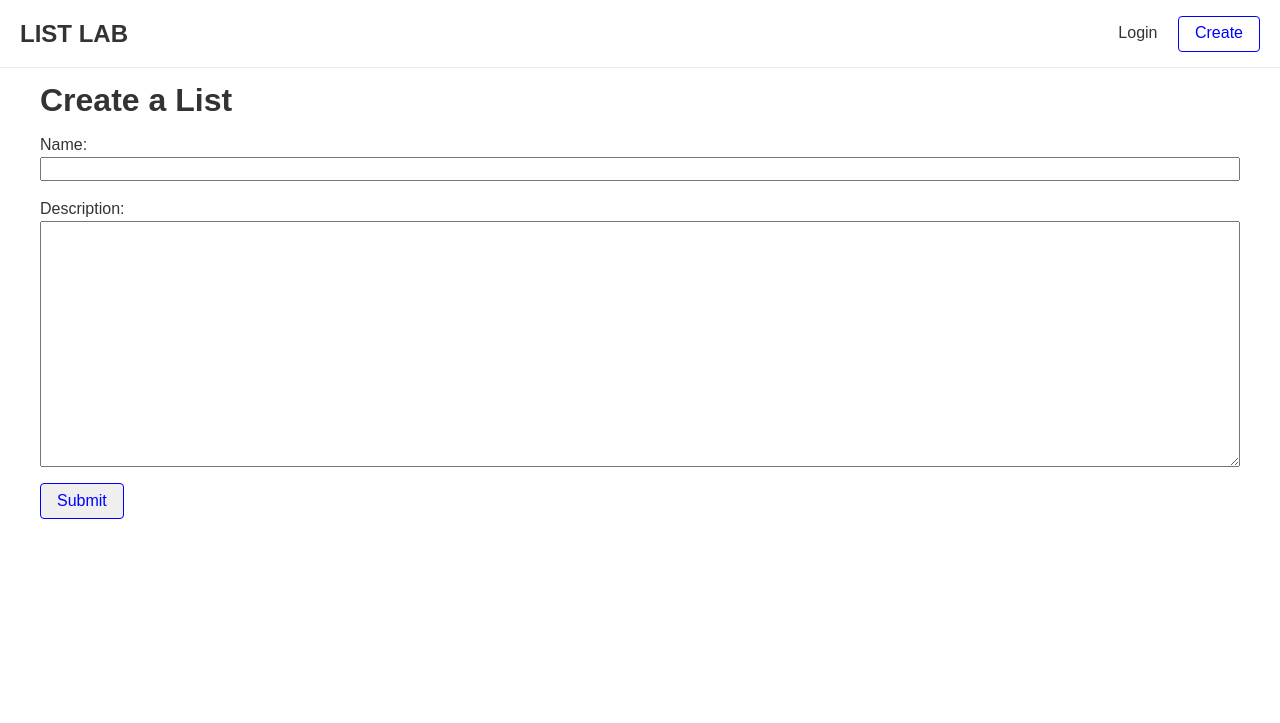
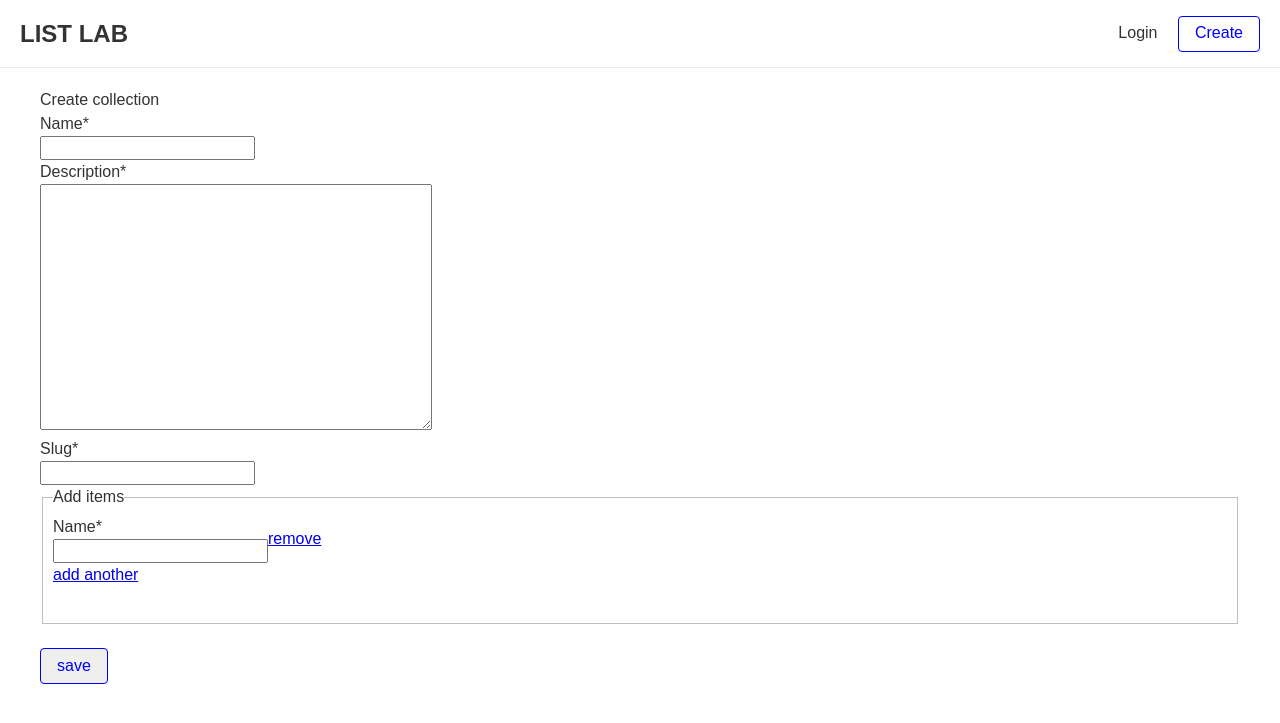
Before and after one commit to jcloughley2/inventory-app, a Django app: page /accounts/create_list/ in a window 1280 px wide. Shown: the top 723 px of the page. Run offline with Django 3.2, Linux system fonts and the light colour scheme; some libraries are stand-ins or nearby versions.

Commit message:
Add ability to add/remove items from a list. Next, auto generate slug based on list name

```diff
--- /dev/null
+++ b/collection/custom_layout_object.py
@@ -0,0 +1,16 @@
+from crispy_forms.layout import LayoutObject, TEMPLATE_PACK
+from django.shortcuts import render
+from django.template.loader import render_to_string
+
+class Formset(LayoutObject):
+    template = "lists/formset.html"
+
+    def __init__(self, formset_name_in_context, template=None):
+        self.formset_name_in_context = formset_name_in_context
+        self.fields = []
+        if template:
+            self.template = template
+
+    def render(self, form, form_style, context, template_pack=TEMPLATE_PACK):
+        formset = context[self.formset_name_in_context]
+        return render_to_string(self.template, {'formset': formset})
--- a/collection/forms.py
+++ b/collection/forms.py
@@ -1,8 +1,64 @@
-from django.forms import ModelForm
+# from django.forms import ModelForm
+# from collection.models import List, Item
+# from django.forms.models import inlineformset_factory
 
-from collection.models import List, Item
+# class ListForm(ModelForm):
+#     class Meta:
+#         model = List
+#         fields = ('name', 'description',)
 
-class ListForm(ModelForm):
+# class ItemForm(ModelForm):
+#     class Meta:
+#         model = Item
+#         exclude = ()
+
+# ItemFormSet = inlineformset_factory(List, Item, form=ItemForm, extra=1, can_delete=True)
+
+
+from django import forms
+from .models import *
+from django.forms.models import inlineformset_factory
+
+class ItemForm(forms.ModelForm):
+
+    class Meta:
+        model = Item
+        exclude = ()
+
+ItemFormSet = inlineformset_factory(List, Item, form=ItemForm, fields=['name'], extra=1, can_delete=True)
+
+from crispy_forms.helper import FormHelper
+from crispy_forms.layout import Layout, Field, Fieldset, Div, HTML, ButtonHolder, Submit
+from .custom_layout_object import *
+
+class ListForm(forms.ModelForm):
+
     class Meta:
         model = List
-        fields = ('name', 'description',)
+        exclude = ()
+
+    def __init__(self, *args, **kwargs):
+        super(ListForm, self).__init__(*args, **kwargs)
+        self.helper = FormHelper()
+        self.helper.form_tag = True
+        self.helper.form_class = 'form-horizontal'
+        self.helper.label_class = 'col-md-3 create-label'
+        self.helper.field_class = 'col-md-9'
+        self.helper.layout = Layout(
+            Div(
+                Field('name'),
+                Field('description'),
+                Field('slug'),
+                Fieldset('Add items',
+                    Formset('items')), #what?
+                HTML("<br>"),
+                ButtonHolder(Submit('submit', 'save')),
+                )
+            )
+
+# class FamilyMemberForm(ModelForm):
+#     class Meta:
+#         model = FamilyMember
+#         exclude = ()
+
+# FamilyMemberFormSet = inlineformset_factory(Profile, FamilyMember, form=FamilyMemberForm, extra=1)
--- a/collection/models.py
+++ b/collection/models.py
@@ -15,7 +15,7 @@ class List(models.Model):
 class Item(models.Model):
     name = models.CharField(max_length=255)
 
-    list = models.ForeignKey(List, related_name='includeditems', on_delete=models.CASCADE,
+    list = models.ForeignKey(List, related_name='includeditems', on_delete=models.CASCADE, #could be a problem?
         blank=True, null=True)
 
     def __str__(self):
--- a/collection/templates/base.html
+++ b/collection/templates/base.html
@@ -19,14 +19,11 @@
         <link rel="apple-touch-icon" href="/docs/4.4/assets/img/favicons/apple-touch-icon.png" sizes="180x180">
         <link rel="icon" href="/docs/4.4/assets/img/favicons/favicon-32x32.png" sizes="32x32" type="image/png">
         <link rel="icon" href="/docs/4.4/assets/img/favicons/favicon-16x16.png" sizes="16x16" type="image/png">
-        <link rel="manifest" href="/docs/4.4/assets/img/favicons/manifest.json">
+        <!-- <link rel="manifest" href="/docs/4.4/assets/img/favicons/manifest.json"> -->
         <link rel="mask-icon" href="/docs/4.4/assets/img/favicons/safari-pinned-tab.svg" color="#563d7c">
         <link rel="icon" href="/docs/4.4/assets/img/favicons/favicon.ico">
         <meta name="msapplication-config" content="/docs/4.4/assets/img/favicons/browserconfig.xml">
         <meta name="theme-color" content="#563d7c">
-
-        <!-- Custom styles for this template -->
-        <link href="album.css" rel="stylesheet">
 
         {% block header %}{% endblock header %}
     </head>
--- a/collection/templates/lists/create_list.html
+++ b/collection/templates/lists/create_list.html
@@ -1,13 +1,19 @@
 {% extends 'base.html' %}
+{% load crispy_forms_tags %}
+
 {% block title %}
     Create a List - {{ block.super }}
 {% endblock title %}
 
 {% block content %}
-    <h1>Create a List</h1>
-    <form role="form" action="" method="post">
-        {% csrf_token %}
-        {{ form.as_p }}
-        <input type="submit" value="Submit" />
-    </form>
-{% endblock %}
+<div class="container">
+    <div class="card">
+        <div class="card-header">
+            Create collection
+        </div>
+        <div class="card-body">
+             {% crispy form %}
+        </div>
+    </div>
+</div>
+{% endblock content %}
--- /dev/null
+++ b/collection/templates/lists/formset.html
@@ -0,0 +1,35 @@
+{% load crispy_forms_tags %}
+{% load staticfiles %}
+<table>
+{{ formset.management_form|crispy }}
+
+    {% for form in formset.forms %}
+            <tr class="{% cycle 'row1' 'row2' %} formset_row-{{ formset.prefix }}">
+                {% for field in form.visible_fields %}
+                <td>
+                    {# Include the hidden fields in the form #}
+                    {% if forloop.first %}
+                        {% for hidden in form.hidden_fields %}
+                            {{ hidden }}
+                        {% endfor %}
+                    {% endif %}
+                    {{ field.errors.as_ul }}
+                    {{ field|as_crispy_field }}
+                </td>
+                {% endfor %}
+            </tr>
+    {% endfor %}
+
+</table>
+<br>
+<script src="//ajax.googleapis.com/ajax/libs/jquery/2.1.3/jquery.min.js">
+</script>
+<script src="{% static 'libraries/jquery.formset.js' %}">
+</script>
+<script type="text/javascript">
+    $('.formset_row-{{ formset.prefix }}').formset({
+        addText: 'add another',
+        deleteText: 'remove',
+        prefix: '{{ formset.prefix }}',
+    });
+</script>
--- a/collection/views.py
+++ b/collection/views.py
@@ -8,18 +8,12 @@ from django.forms.models import inlineformset_factory
 from django.http import HttpResponse
 #from django.views.generic.list import ListView
 from django.views.generic.list import ListView
+from django.views.generic.detail import DetailView
 
 class Home(ListView):
    model = List
 
-def list_detail(request, slug):
-    # grab the object...
-    list = List.objects.get(slug=slug)
 
-    # and pass to the template
-    return render(request, 'lists/list_detail.html', {
-        'list': list,
-    })
 
 def create_list(request):
     form_class = ListForm
@@ -100,3 +94,60 @@ def browse_by_name(request, initial=None):
         'lists': lists,
         'initial': initial,
     })
+
+from .models import *
+from .forms import *
+from django.views.generic.edit import CreateView, UpdateView
+from django.urls import reverse_lazy
+from django.db import transaction
+
+class ListCreate(CreateView):
+    model = List
+    template_name = 'lists/list_create.html'
+    form_class = ListForm
+    success_url = None
+
+    def get_context_data(self, **kwargs):
+        data = super(ListCreate, self).get_context_data(**kwargs) #what?
+
+        # data.slug = slugify(list.name)
+        if self.request.POST:
+            data['items'] = ItemFormSet(self.request.POST) #what?
+        else:
+            data['items'] = ItemFormSet() #what?
+        return data
+
+    def form_valid(self, form):
+        context = self.get_context_data()
+        items = context['items']
+        with transaction.atomic():
+            form.instance.created_by = self.request.user
+            # form.instance.slug = 'testslug2'
+            self.object = form.save()
+            self.object.user = self.request.user
+            # self.object.slug = slugify(self.object.name)
+            if items.is_valid():
+                items.instance = self.object
+                items.save()
+        return super(ListCreate, self).form_valid(form)
+
+    def get_success_url(self):
+        return reverse_lazy('list_detail', kwargs={'slug': self.object.slug})
+
+
+class ListDetail(DetailView):
+    model = List
+    template_name = 'lists/list_detail.html'
+
+    def get_context_data(self, **kwargs):
+        context = super(ListDetail, self).get_context_data(**kwargs)
+        return context
+
+# def list_detail(request, slug):
+#     # grab the object...
+#     list = List.objects.get(slug=slug)
+
+#     # and pass to the template
+#     return render(request, 'lists/list_detail.html', {
+#         'list': list,
+#     })
--- a/oiocha/settings.py
+++ b/oiocha/settings.py
@@ -37,6 +37,8 @@ INSTALLED_APPS = [
     'django.contrib.messages',
     'django.contrib.staticfiles',
     'registration',
+    'crispy_forms',
+    'dynamic_formsets',
 ]
 
 MIDDLEWARE = [
--- a/oiocha/urls.py
+++ b/oiocha/urls.py
@@ -11,20 +11,20 @@ from django.contrib.auth.views import(
 from collection.backends import MyRegistrationView
 from django.views.generic import ListView, TemplateView, RedirectView
 from django.urls import path
-from collection.views import Home
+from collection.views import Home, ListCreate, ListDetail
 
 urlpatterns = [
     path('',Home.as_view(template_name='index.html'),name='home'),
+    path('accounts/create_list/', ListCreate.as_view(template_name='lists/create_list.html'), name='registration_create_list'),
+    path('lists/<slug>/', ListDetail.as_view(template_name='lists/list_detail.html'), name='list_detail'),
     path('about/',TemplateView.as_view(template_name='about.html'),name='about'),
     path('contact/',TemplateView.as_view(template_name='contact.html'),name='contact'),
-    path('lists/<slug>/', views.list_detail,name='list_detail'),
     path('lists/<slug>/edit/', views.edit_list,name='edit_list'),
     path('accounts/password/reset/',PasswordResetView.as_view(),name="password_reset"),
     path('accounts/password/reset/done/',PasswordResetDoneView.as_view(),name="password_reset_done"),
     path('accounts/password/reset/<uidb64>/<token>/',PasswordResetConfirmView.as_view(),name="password_reset_confirm"),
     path('accounts/password/done',PasswordResetCompleteView.as_view(),name="password_reset_complete"),
     path('accounts/register/',MyRegistrationView.as_view(),name='registration_register'),
-    path('accounts/create_list/', views.create_list,name='registration_create_list'),
     path('accounts/',include('registration.backends.default.urls')),
     path('admin/', admin.site.urls),
     path('browse/name/',views.browse_by_name, name='browse'),
@@ -33,7 +33,7 @@ urlpatterns = [
     path('lists/', RedirectView.as_view(
         pattern_name='browse', permanent=True)),
     path('lists/<slug>/',
-        views.list_detail, name='list_detail'),
+        views.ListDetail, name='list_detail'),
     path('lists/<slug>/edit/',
         views.edit_list, name='edit_list'),
 ]
```
Also changed, not shown: collection/static/libraries/jquery.formset.js (added).
